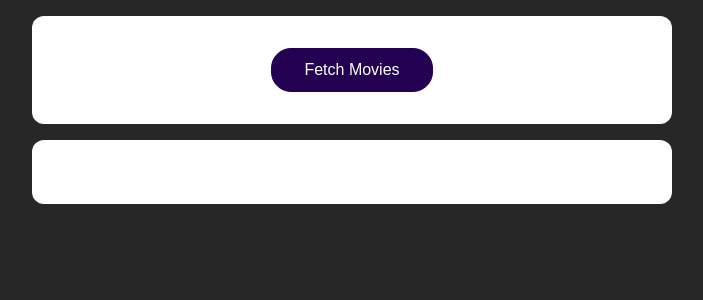
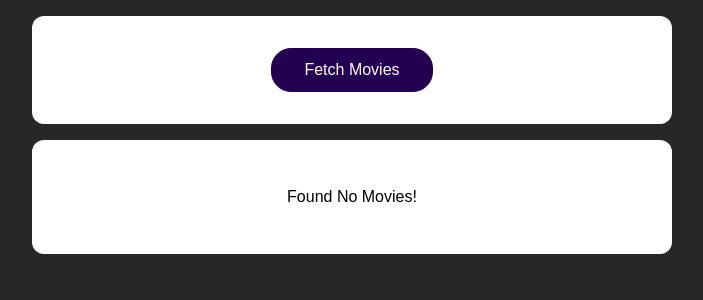
Before and after one commit to 11SID22/React-Making-Api-Calls, a React (Create React App) app: page / in a window 1280 px wide. Shown: the top 300 px of the page, without its empty margins (288-991 px from the left). Built offline with nearby package versions, Linux system fonts and the light colour scheme.

Commit message:
Conditionally loaded the app using State.

```diff
--- a/src/App.js
+++ b/src/App.js
@@ -5,8 +5,10 @@
 
 function App() {
   const [movies, setMovies] = useState([]);
+  const [isLoading, setIsLoading] = useState(false);
 
   const fetchMoviesHandler = async () => {
+    setIsLoading(true);
     const response = await fetch('https://swapi.dev/api/films/');
     const data = await response.json();
 
@@ -19,6 +21,7 @@
       }
     })
     setMovies(transformedMovies);
+    setIsLoading(false);
   };
 
   return (
@@ -27,7 +30,9 @@
         <button onClick={fetchMoviesHandler}>Fetch Movies</button>
       </section>
       <section>
-        <MoviesList movies={movies} />
+        {isLoading && <p>Loading...</p>}
+        {!isLoading && movies.length === 0 && <p>Found No Movies!</p>}
+        {!isLoading && movies.length > 0 && <MoviesList movies={movies} />}
       </section>
     </React.Fragment>
   );
```
